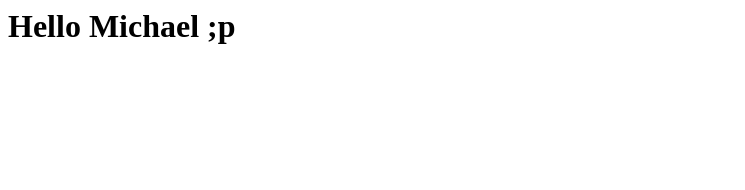
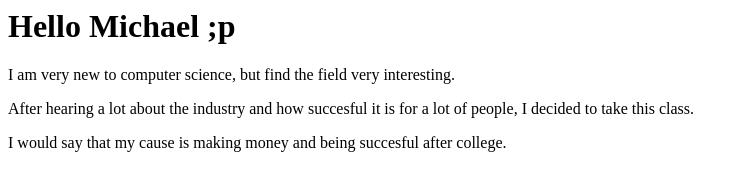
Before and after one commit to michaelhagerty/snowglobe, a plain HTML site: page index.html in a window 1280 px wide. Shown: the whole page, without its empty margins (0-745 px from the left). Drawn offline with Linux system fonts and the light colour scheme.

Commit message:
index.html

```diff
--- a/index.html
+++ b/index.html
@@ -1,6 +1,8 @@
 <html>
 <body>
-
 <h1>Hello Michael ;p</h1>
+  <p>I am very new to computer science, but find the field very interesting.</p>
+  <p>After hearing a lot about the industry and how succesful it is for a lot of people, I decided to take this class.</p>
+  <p>I would say that my cause is making money and being succesful after college.</p>
 </body>
 </html>
```
